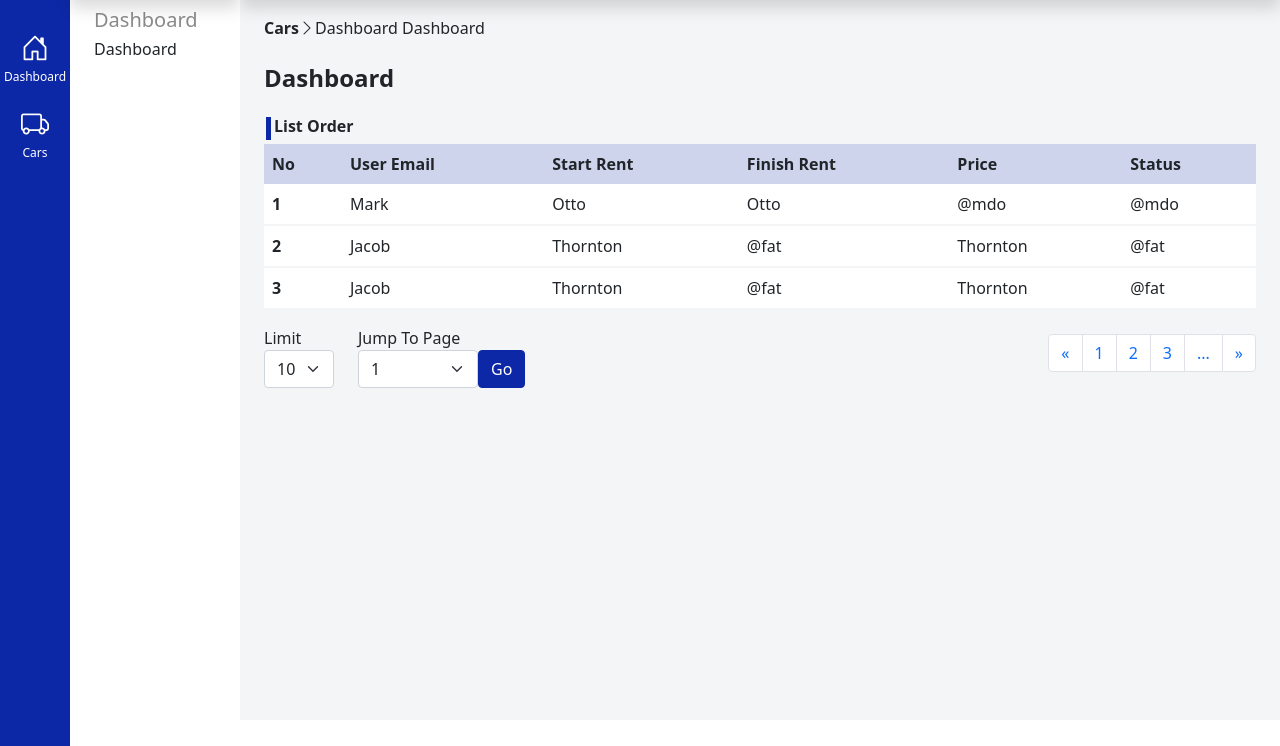
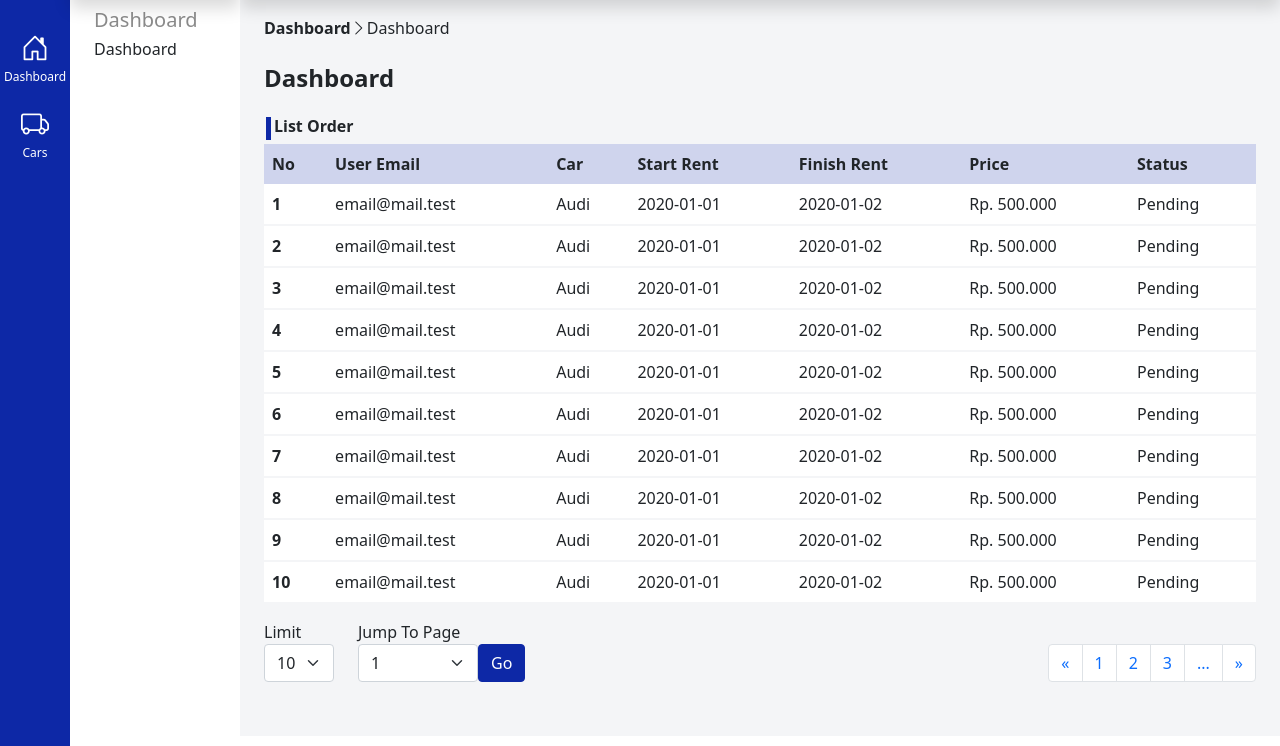
Before and after one commit to adityahimaone/ExpressJS-CarRental, a Node server app: page /dashboard in a window 1280 px wide. Shown: the part 54-800 px from the top of the page. Run offline with Node 20, Linux system fonts and the light colour scheme; some libraries are stand-ins or nearby versions; some web fonts are replaced.

Commit message:
Add Mock Data Orders

```diff
--- a/controllers/dashboardCtrl.js
+++ b/controllers/dashboardCtrl.js
@@ -1,3 +1,13 @@
+const orders = require("../models/listOrder");
+
 exports.dashboard = (req, res) => {
-  res.render("dashboard", { title: "Dashboard", layout: "./layouts/sidebar" });
+  orders.findAll().then((listOrders) => {
+    res.render("dashboard", {
+      title: "Dashboard",
+      nav: "DASHBOARD",
+      nav_child: "Dashboard",
+      layout: "./layouts/sidebar",
+      listOrders,
+    });
+  });
 };
--- /dev/null
+++ b/models/listOrder.js
@@ -0,0 +1,111 @@
+const orders = [
+  {
+    id: 1,
+    email: "email@mail.test",
+    car: "Audi",
+    start_rent: "2020-01-01",
+    finish_rent: "2020-01-02",
+    price: "Rp. 500.000",
+    status: "Pending",
+  },
+  {
+    id: 2,
+    email: "email@mail.test",
+    car: "Audi",
+    start_rent: "2020-01-01",
+    finish_rent: "2020-01-02",
+    price: "Rp. 500.000",
+    status: "Pending",
+  },
+  {
+    id: 3,
+    email: "email@mail.test",
+    car: "Audi",
+    start_rent: "2020-01-01",
+    finish_rent: "2020-01-02",
+    price: "Rp. 500.000",
+    status: "Pending",
+  },
+  {
+    id: 4,
+    email: "email@mail.test",
+    car: "Audi",
+    start_rent: "2020-01-01",
+    finish_rent: "2020-01-02",
+    price: "Rp. 500.000",
+    status: "Pending",
+  },
+  {
+    id: 5,
+    email: "email@mail.test",
+    car: "Audi",
+    start_rent: "2020-01-01",
+    finish_rent: "2020-01-02",
+    price: "Rp. 500.000",
+    status: "Pending",
+  },
+  {
+    id: 6,
+    email: "email@mail.test",
+    car: "Audi",
+    start_rent: "2020-01-01",
+    finish_rent: "2020-01-02",
+    price: "Rp. 500.000",
+    status: "Pending",
+  },
+  {
+    id: 7,
+    email: "email@mail.test",
+    car: "Audi",
+    start_rent: "2020-01-01",
+    finish_rent: "2020-01-02",
+    price: "Rp. 500.000",
+    status: "Pending",
+  },
+  {
+    id: 8,
+    email: "email@mail.test",
+    car: "Audi",
+    start_rent: "2020-01-01",
+    finish_rent: "2020-01-02",
+    price: "Rp. 500.000",
+    status: "Pending",
+  },
+  {
+    id: 9,
+    email: "email@mail.test",
+    car: "Audi",
+    start_rent: "2020-01-01",
+    finish_rent: "2020-01-02",
+    price: "Rp. 500.000",
+    status: "Pending",
+  },
+  {
+    id: 10,
+    email: "email@mail.test",
+    car: "Audi",
+    start_rent: "2020-01-01",
+    finish_rent: "2020-01-02",
+    price: "Rp. 500.000",
+    status: "Pending",
+  },
+];
+
+module.exports = {
+  findAll: () => Promise.resolve(orders),
+  create: ({ id, email, car, start_rent, finish_rent, price, status }) => {
+    const no = orders[orders.length - 1].no + 1;
+    const ordersData = {
+      id,
+      no,
+      email,
+      car,
+      start_rent,
+      finish_rent,
+      price,
+      status,
+    };
+    orders.push(ordersData);
+    return Promise.resolve(orders);
+  },
+};
--- a/public/stylesheets/style.css
+++ b/public/stylesheets/style.css
@@ -28,7 +28,7 @@
 }
 
 .wrapper-sidebar {
-  min-height: 90vh;
+  min-height: 92vh;
 }
 
 .section {
@@ -257,4 +257,16 @@
 .submit-grup {
   min-height: 18vh !important;
   height: 100% !important;
+}
+
+.modal-footer {
+  border-top: none !important;
+}
+
+.modal-dialog {
+  max-width: 400px !important;
+}
+
+.pagination {
+  margin-bottom: 0px;
 }/*# sourceMappingURL=style.css.map */
--- a/public/stylesheets/style.scss
+++ b/public/stylesheets/style.scss
@@ -40,7 +40,7 @@ $bg-color: #f4f5f7;
 }
 
 .wrapper-sidebar {
-  min-height: 90vh;
+  min-height: 92vh;
 }
 
 .section {
@@ -313,3 +313,15 @@ $bg-color: #f4f5f7;
   min-height: 18vh !important;
   height: 100% !important;
 }
+
+.modal-footer {
+  border-top: none !important;
+}
+
+.modal-dialog {
+  max-width: 400px !important;
+}
+
+.pagination {
+  margin-bottom: 0px;
+}
--- a/views/addNewCar.ejs
+++ b/views/addNewCar.ejs
@@ -85,7 +85,7 @@
             </div>
         </form>
     </div>
-    <div class="submit-grup d-flex align-items-end gap-2">
+    <div class="submit-grup d-flex align-items-end gap-2 mb-3">
         <button class="btn btn-primary-search" type="submit">Cancel</button>
         <button class="btn btn-primary-main" type="submit">Save</button>
     </div>
--- a/views/dashboard.ejs
+++ b/views/dashboard.ejs
@@ -1,8 +1,8 @@
 <div>
     <div class="page-header pt-3 ">
-        <p class="d-flex flex-row justify-content-start align-items-center"><span class="fw-bold">Cars</span>
+        <p class="d-flex flex-row justify-content-start align-items-center"><span class="fw-bold">Dashboard</span>
             <i class="bi bi-chevron-right fw-bold"></i><span>Dashboard
-                Dashboard</span>
+            </span>
         </p>
     </div>
     <div class="my-4">
@@ -17,6 +17,7 @@
                 <tr>
                     <th scope="col">No</th>
                     <th scope="col">User Email</th>
+                    <th scope="col">Car</th>
                     <th scope="col">Start Rent</th>
                     <th scope="col">Finish Rent</th>
                     <th scope="col">Price</th>
@@ -24,34 +25,36 @@
                 </tr>
             </thead>
             <tbody>
-                <tr>
-                    <th scope="row">1</th>
-                    <td>Mark</td>
-                    <td>Otto</td>
-                    <td>Otto</td>
-                    <td>@mdo</td>
-                    <td>@mdo</td>
-                </tr>
-                <tr>
-                    <th scope="row">2</th>
-                    <td>Jacob</td>
-                    <td>Thornton</td>
-                    <td>@fat</td>
-                    <td>Thornton</td>
-                    <td>@fat</td>
-                </tr>
-                <tr>
-                    <th scope="row">3</th>
-                    <td>Jacob</td>
-                    <td>Thornton</td>
-                    <td>@fat</td>
-                    <td>Thornton</td>
-                    <td>@fat</td>
-                </tr>
+                <% listOrders.forEach(i=> {
+                    %>
+                    <tr>
+                        <th scope="row">
+                            <%= i.id %>
+                        </th>
+                        <td>
+                            <%= i.email %>
+                        </td>
+                        <td>
+                            <%= i.car %>
+                        </td>
+                        <td>
+                            <%= i.start_rent %>
+                        </td>
+                        <td>
+                            <%= i.finish_rent %>
+                        </td>
+                        <td>
+                            <%= i.price %>
+                        </td>
+                        <td>
+                            <%= i.status %>
+                        </td>
+                    </tr>
+                    <% }) %>
             </tbody>
         </table>
     </div>
-    <div class="d-flex justify-content-between align-items-end">
+    <div class="d-flex flex-column flex-md-row justify-content-md-between justify-content-start gap-3">
         <div class="d-flex">
             <div class="me-4">
                 <label>Limit</label>
@@ -75,9 +78,9 @@
                 </div>
             </div>
         </div>
-        <div class="d-flex align-self-end">
+        <div class="d-flex align-self-center align-self-md-end">
             <nav aria-label="Page navigation example">
-                <ul class="pagination justify-content-end">
+                <ul class="pagination">
                     <li class="page-item">
                         <a class="page-link" href="#" aria-label="Previous">
                             <span aria-hidden="true">&laquo;</span>
--- a/views/partials/head.ejs
+++ b/views/partials/head.ejs
@@ -8,5 +8,5 @@
     integrity="sha384-1BmE4kWBq78iYhFldvKuhfTAU6auU8tT94WrHftjDbrCEXSU1oBoqyl2QvZ6jIW3" crossorigin="anonymous">
 <link rel="stylesheet" href="https://cdn.jsdelivr.net/npm/bootstrap-icons@1.8.1/font/bootstrap-icons.css">
 <title>
-    <%- title %>
+
 </title>
```
Also changed, not shown: controllers/carsCtrl.js (+12 -1 lines), views/cars.ejs (+7 -4 lines), views/partials/modal.ejs (added, +16 -0 lines), public/images/img-modal.png (added), 1 other file.
